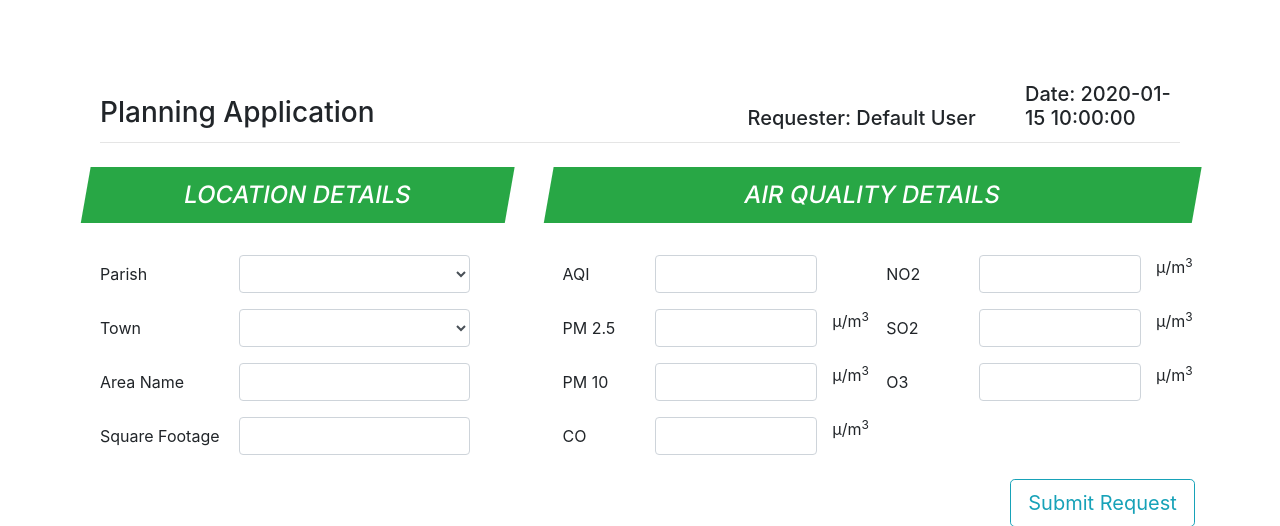
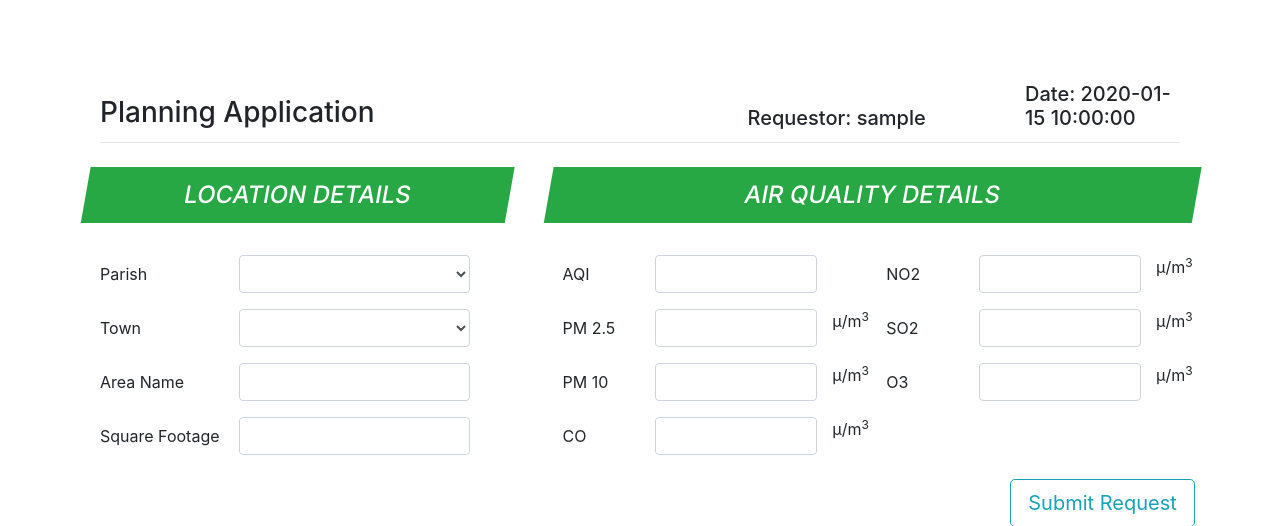
Before and after one commit to shadowlaw/ClAir, a Flask app: template app/templates/new_planning_application.html in a window 1280 px wide. Shown: the part 154-680 px from the top of the page. Run offline with Flask 2, Linux system fonts and the light colour scheme; a user stored in the database is signed in; tables that the repository leaves empty hold one stand-in row (values such as "Sample post"); the template is opened without the code that fills it: values that come from a table or form of the project are taken from there, most other values are stand-ins (such as "Sample title", 1, 10 or a date in 2020); lists and menus that the app fills with data are empty; parts of the project's set-up code (start-up, migrations or seed data) failed here and were passed over; some libraries are stand-ins or nearby versions.

Commit message:
change requester to requestor

```diff
--- a/app/templates/new_planning_application.html
+++ b/app/templates/new_planning_application.html
@@ -8,7 +8,7 @@
       <div class="col-12">
         <div class="row align-items-end">
             <span class="col-7 h3">Planning Application</span>
-            <span class="col-3 h5">Requester: Default User</span>
+            <span class="col-3 h5">Requestor: {{ current_user.username }}</span>
             <span class="col-2 h5">Date: {{current_date}}</span>
         </div>
         <hr class="mt-1"/>
--- a/app/templates/planning_application.html
+++ b/app/templates/planning_application.html
@@ -10,7 +10,7 @@
       <div class="col-12">
         <div class="row align-items-end">
             <span class="col-7 h3">Planning Application</span>
-            <span class="col-3 h5">Requester: {{requester.id}}</span>
+            <span class="col-3 h5">Requestor: {{requester.username}}</span>
             <span class="col-2 h5">Date: {{request_date}}</span>
         </div>
         <hr class="mt-1"/>
```
